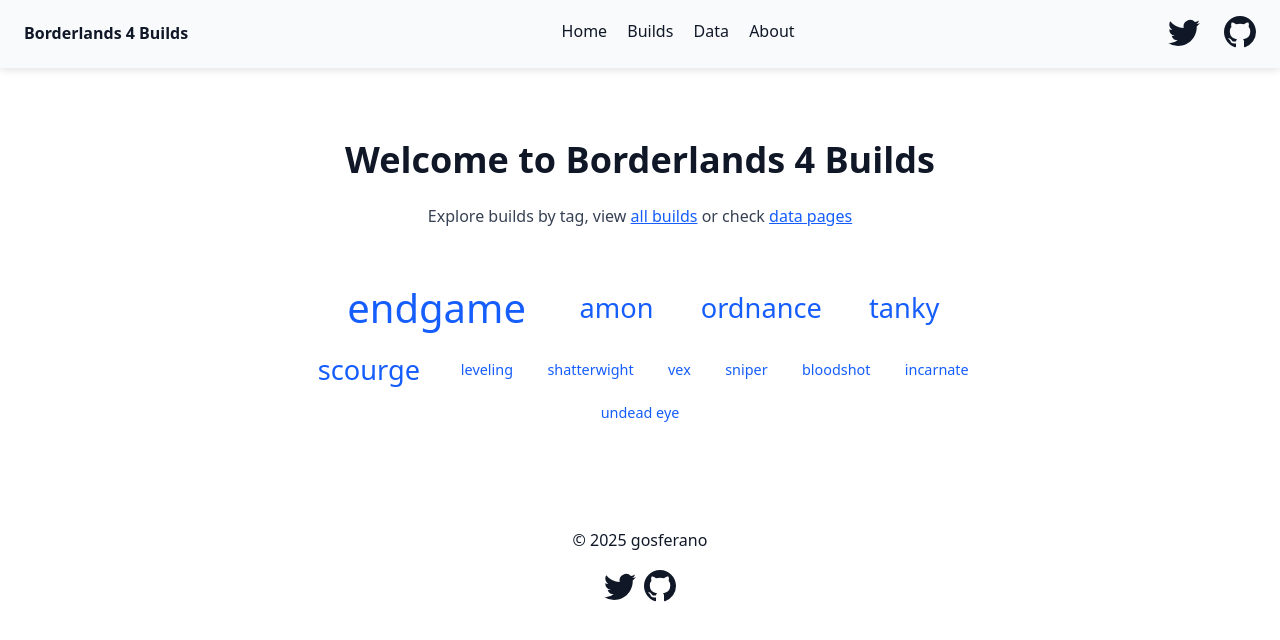
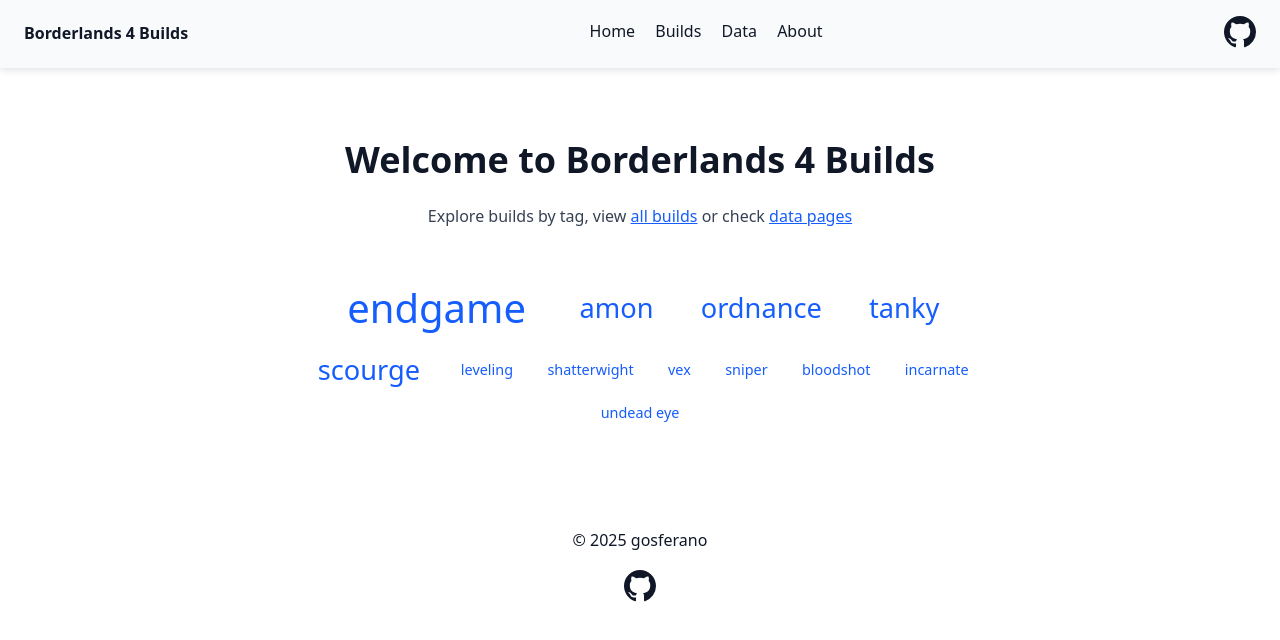
Before and after one commit to gosferano/borderlands, an Astro site: page / in a window 1280 px wide. Built offline with nearby package versions, Linux system fonts and the light colour scheme; Astro itself is replaced by a stand-in of ours.

Commit message:
Hide Twitter social link

```diff
--- a/src/components/SocialLinks.astro
+++ b/src/components/SocialLinks.astro
@@ -8,7 +8,7 @@ const { size = 32, responsiveHide = false } = Astro.props;
 ---
 
 <div class:list={['social-links', { 'responsive-hide': responsiveHide }]}>
-  <a href="https://twitter.com/gosferano" target="_blank" aria-label="Follow on Twitter">
+  <!-- <a href="https://twitter.com/gosferano" target="_blank" aria-label="Follow on Twitter">
     <svg viewBox="0 0 16 16" aria-hidden="true" width={size} height={size}>
       <path
         fill="currentColor"
@@ -24,7 +24,7 @@ const { size = 32, responsiveHide = false } = Astro.props;
         5.026 15z"
       ></path>
     </svg>
-  </a>
+  </a> -->
 
   <a href="https://github.com/gosferano" target="_blank" aria-label="View GitHub profile">
     <svg viewBox="0 0 16 16" aria-hidden="true" width={size} height={size}>
```
